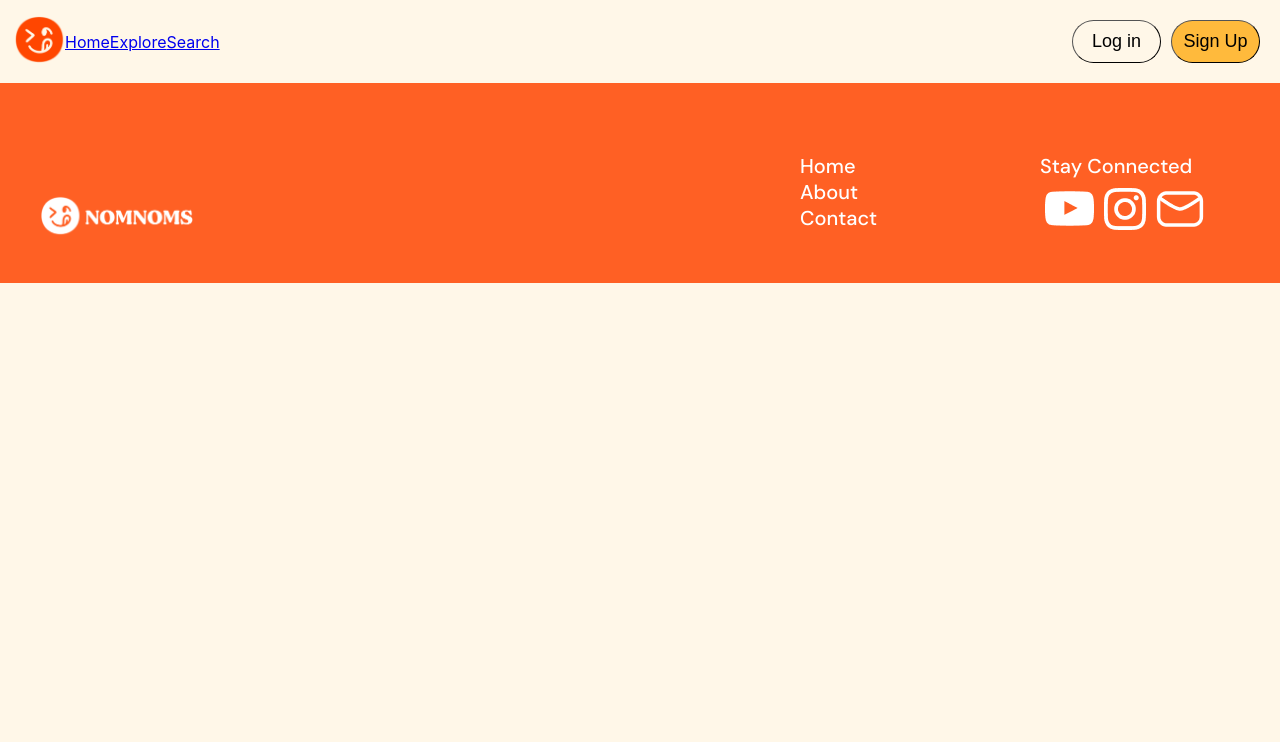
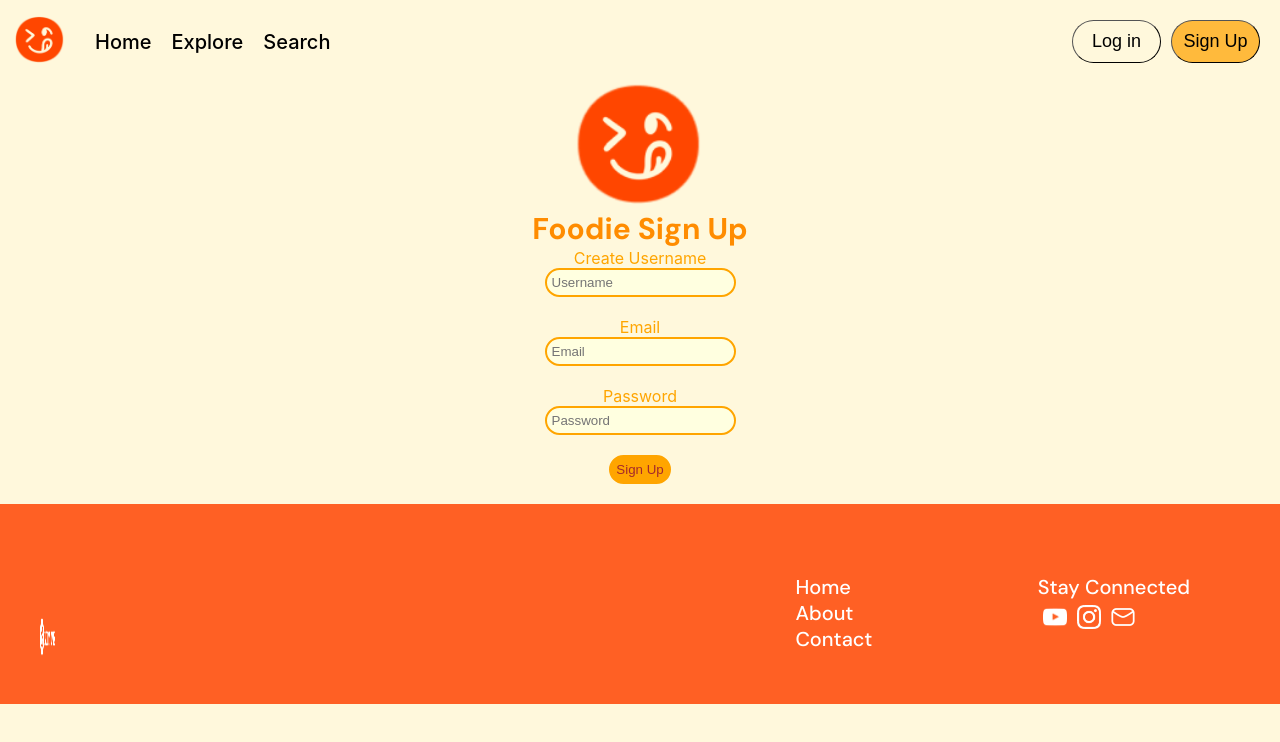
Before and after one commit to AidanAShahmaram/NomNoms, a React (Create React App) app in the folder sacks/: page /signup in a window 1280 px wide. Shown: the top 742 px of the page. Built offline with nearby package versions, Linux system fonts and the light colour scheme.

Commit message:
Connected to signup/login pages

```diff
--- a/sacks/package.json
+++ b/sacks/package.json
@@ -6,10 +6,12 @@
     "@testing-library/jest-dom": "^5.17.0",
     "@testing-library/react": "^13.4.0",
     "@testing-library/user-event": "^13.5.0",
+    "axios": "^1.7.8",
     "react": "^18.3.1",
     "react-dom": "^18.3.1",
     "react-router-dom": "^7.0.1",
     "react-scripts": "5.0.1",
+    "react-select": "^5.8.3",
     "web-vitals": "^2.1.4"
   },
   "scripts": {
--- a/sacks/src/App.js
+++ b/sacks/src/App.js
@@ -4,7 +4,17 @@ import {HeaderDiv, IntroBox, PathDiv} from './home';
 import Footer from './footer';
 import Filter from './filter';
 import Explore from './explore';
-import Navbar from './components/Navbar'
+
+import ChooseLogin from './components/ChooseLogin';
+import ChooseSignUp from './components/ChooseSignUp';
+
+import Login from './components/Login';
+import SignUp from './components/SignUp';
+import BusinessLogin from './components/BusinessLogin';
+import BusinessSignUp from './components/BusinessSignUp';
+
+
+import Navbar from './components/Navbar';
 import { Route, Routes } from 'react-router-dom';
 
 function App() {
@@ -22,6 +32,13 @@ function App() {
             } />
           <Route path="/explore" element={<Explore />} />
           <Route path="/search" element={<Filter />} />
+          <Route path="/login" element={<Login />} />
+          <Route path="/signup" element={<SignUp />} />
+          <Route path="/chooselogin" element={<ChooseLogin />} />
+          <Route path="/choosesignup" element={<ChooseSignUp />} />
+          <Route path="/businesssignup" element={<BusinessSignUp />} />
+          <Route path="/businesslogin" element={<BusinessLogin />} />
+
         </Routes>
       </div>
       <Footer />
--- a/sacks/src/components/BusinessLogin.js
+++ b/sacks/src/components/BusinessLogin.js
@@ -1,4 +1,5 @@
 import "./Login.css"
+import logo from '../assets/logo-icononly.png';
 
 export const BusinessLogin = () => {
 
@@ -11,7 +12,7 @@ export const BusinessLogin = () => {
 
     return (
         <>
-        <center><img src="../../logo.png" alt="logo"></img></center>
+        <center><img src={logo} alt="logo"></img></center>
         <center><form>
             <h1>Business Login</h1>
             <label for="username"> Username </label>
--- a/sacks/src/components/BusinessSignUp.js
+++ b/sacks/src/components/BusinessSignUp.js
@@ -2,6 +2,7 @@ import './SignUp.css'
 import React, { useState } from 'react';
 import axios from 'axios';
 import Select from "react-select"
+import logo from '../assets/logo-icononly.png';
 
 const cuisineOptions = [
     {value: "Russian", label: "Russian"},
@@ -187,7 +188,7 @@ export const BusinessSignUp = () => {
 
     return (
         <>
-        <center><img src="../../logo.png" alt="logo"></img></center>
+        <center><img src={logo} alt="logo"></img></center>
         <form onSubmit={handleSubmitSignUp}>
             <h1>Business Sign Up</h1>
             <label class="input-label" for="username"> Username </label>
--- a/sacks/src/components/ChooseLogin.js
+++ b/sacks/src/components/ChooseLogin.js
@@ -1,5 +1,5 @@
 import "./ChooseLogin.css"
-
+import logo from '../assets/logo-icononly.png';
 import { BrowserRouter, Routes, Route, Link } from 'react-router-dom';
 
 
@@ -10,7 +10,7 @@ export const ChooseLogin = () => {
     return (
         <>
             <div class="choose-login">
-                <center><img src="../../logo.png" alt="logo"></img></center>
+                <center><img src={logo} alt="logo"></img></center>
                 <h1> Welcome! </h1>
                 <p> Who are you logging in as today? </p>
                 <Link to="/login"><button class="button"> User </button></Link>
--- a/sacks/src/components/ChooseSignUp.js
+++ b/sacks/src/components/ChooseSignUp.js
@@ -1,5 +1,5 @@
 import "./ChooseSignUp.css"
-
+import logo from '../assets/logo-icononly.png';
 import { BrowserRouter, Routes, Route, Link } from 'react-router-dom';
 
 
@@ -9,7 +9,7 @@ export const ChooseSignUp = () => {
     return (
         <>
             <div class="choose-signup">
-                <center><img src="../../logo.png" alt="logo"></img></center>
+                <center><img src={logo} alt="logo"></img></center>
                 <h1> Welcome! </h1>
                 <p> Who would you like to sign up as? </p>
                 <Link to="/signup"><button class="button"> Foodie </button></Link>
--- a/sacks/src/components/Login.js
+++ b/sacks/src/components/Login.js
@@ -1,6 +1,7 @@
 import "./Login.css"
 import React, { useState } from 'react';
 import axios from "axios";
+import logo from '../assets/logo-icononly.png';
 
 
 export const Login = () => {
@@ -47,7 +48,7 @@ export const Login = () => {
     return (
         <>
 
-        <center><img src="../../logo.png" alt="logo"></img></center>
+        <center><img src={logo} alt="logo"></img></center>
         <center><form onSubmit={handleSubmitLogin}>
             <h1>Foodie Login</h1>
             <label class="input-label" for="username"> Username </label>
--- a/sacks/src/components/Navbar.css
+++ b/sacks/src/components/Navbar.css
@@ -14,19 +14,33 @@
 
 .logo {
     width: 50px;
+    margin-right: 20px;
+}
+
+.nav-link {
+    margin-left: 10px;
+    margin-right: 10px;
+    text-decoration: none;
+    color: black;
+    font-weight: 500;
+    font-size: 20px;
+}
+
+.nav-link:hover {
+    color: orange;
 }
 
 .active {
-    margin: 5px;
+    color: #FF4600;
 }
 
-.explore {
+/* .explore {
     margin: 5px;
 }
 
 .search {
     margin: 5px;
-}
+} */
 
 .login {
     margin: 5px;
--- a/sacks/src/components/Navbar.js
+++ b/sacks/src/components/Navbar.js
@@ -10,17 +10,22 @@ export const Navbar = () => {
                 <img className="navbar-logo" src={logo} alt="logo" height="30px;"></img>
             </div>
 
-            <NavLink to="/" end activeClassName="active-link">Home</NavLink>
-            <NavLink to="explore" end activeClassName="active-link">Explore</NavLink>
-            <NavLink to="search" end activeClassName="active-link">Search</NavLink>
+            <NavLink to="/" end activeClassName="active-link" className="nav-link">Home</NavLink>
+            <NavLink to="explore" end activeClassName="active-link" className="nav-link">Explore</NavLink>
+            <NavLink to="search" end activeClassName="active-link" className="nav-link">Search</NavLink>
 
 
             {/* <a href="#AboutUs">About Us</a> */}
             {/* <input type="searchbar" placeholder="Search for restaurants" id="searchbar"></input> */}
 
             <div className="login-signup">
-                <button className="login" onclick="window.location.href='./Login.js'">Log in</button>
-                <button className="signup" onclick="window.location.href='./SignUp.js'">Sign Up</button>
+                <NavLink to="/chooselogin">
+                    <button className="login">Log in</button>
+                </NavLink>
+
+                <NavLink to="/choosesignup">
+                    <button className="signup">Sign Up</button>
+                </NavLink>
             </div>
 
         </div>
--- a/sacks/src/components/SignUp.js
+++ b/sacks/src/components/SignUp.js
@@ -1,6 +1,7 @@
 import './SignUp.css'
 import React, { useState } from 'react';
 import axios from 'axios';
+import logo from '../assets/logo-icononly.png';
 
 export const SignUp = () => {
 
@@ -55,7 +56,7 @@ export const SignUp = () => {
 
     return (
         <>
-        <center><img src="../../logo.png" alt="logo"></img></center>
+        <center><img src={logo} alt="logo"></img></center>
         <form onSubmit={handleSubmitSignUp}>
             <h1>Foodie Sign Up</h1>
             <label class="input-label" for="username"> Create Username </label>
```
Also changed, not shown: 1 other file (tests, documents, lock files or other folders).
